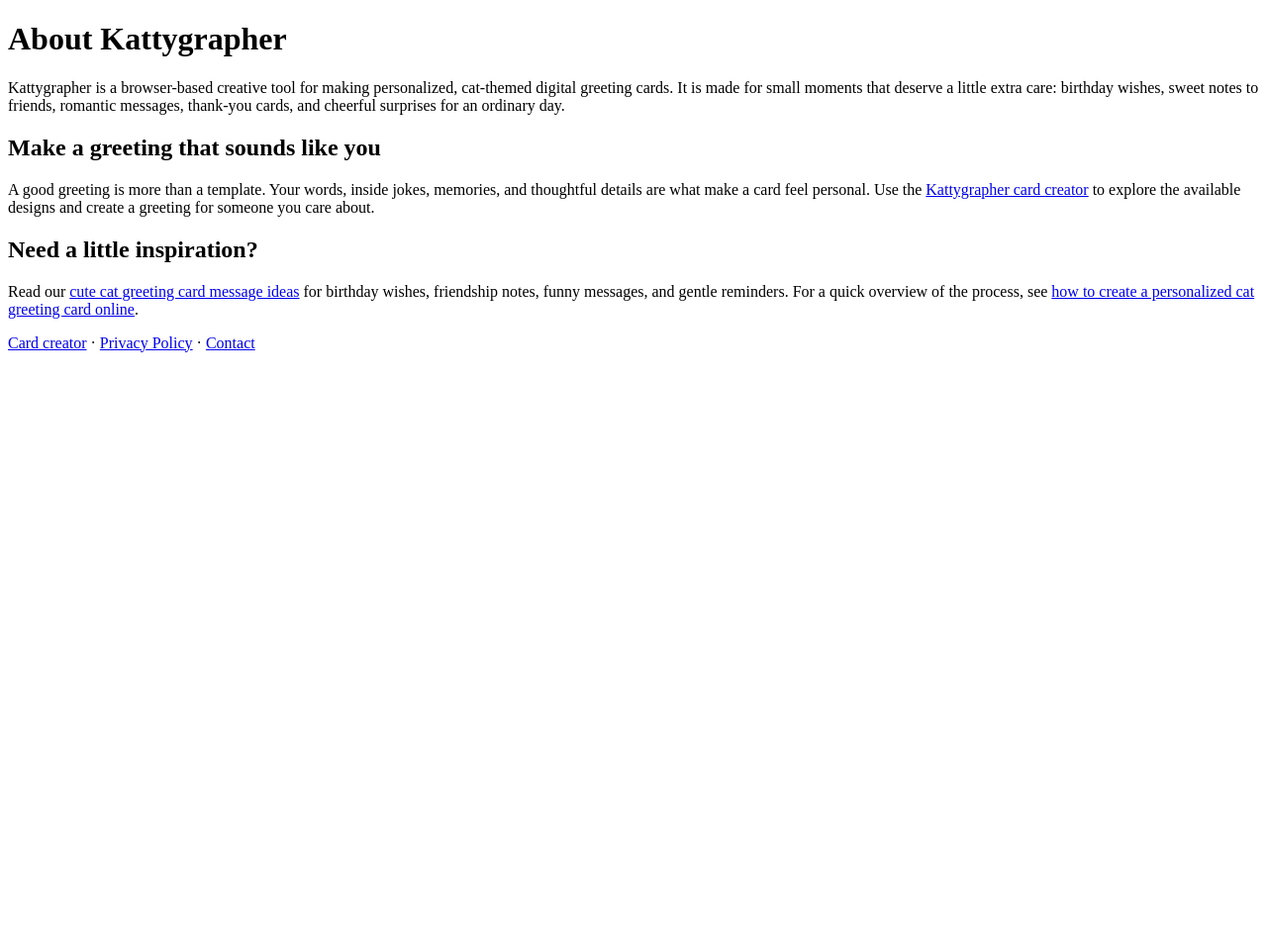
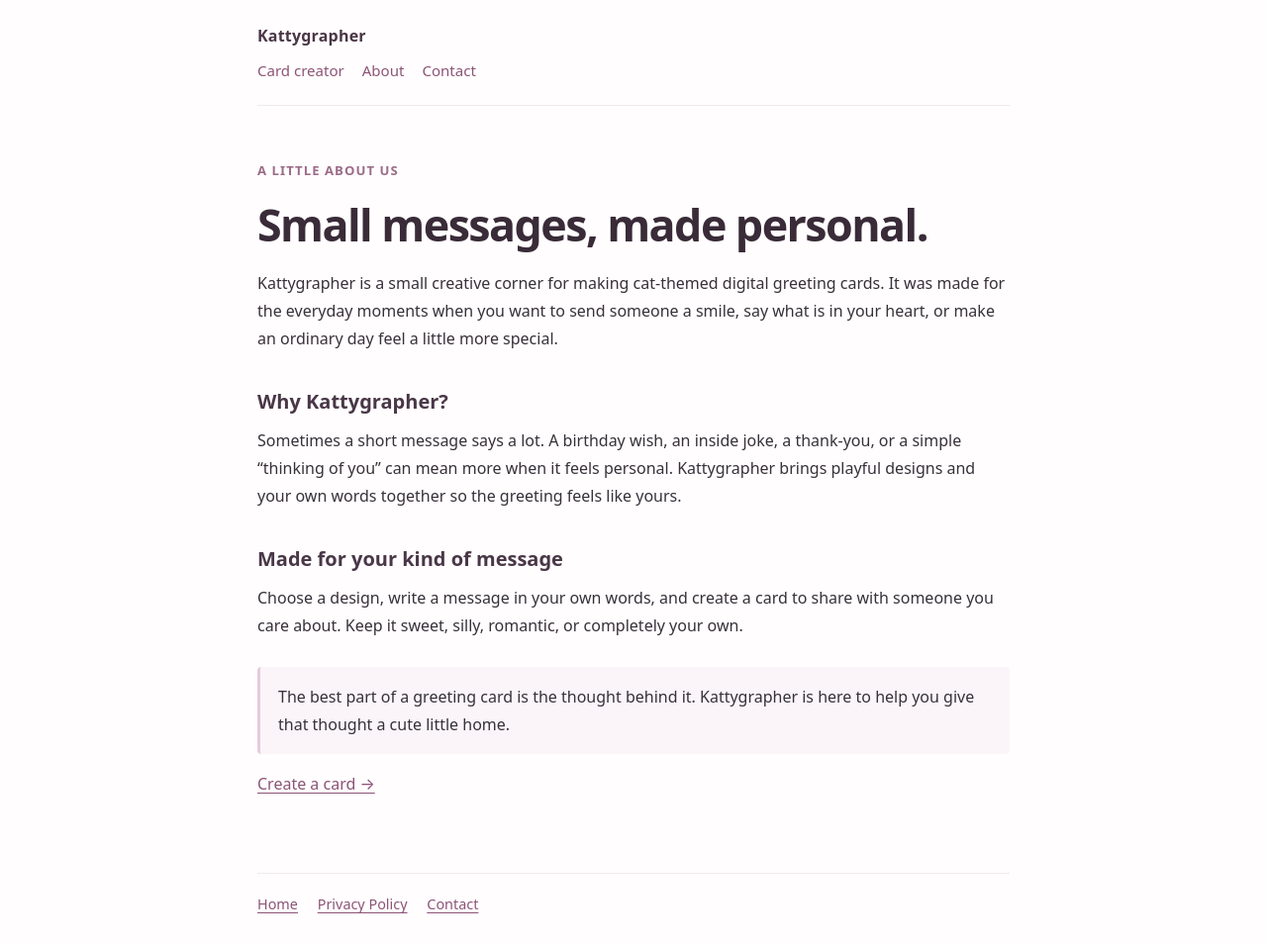
Before and after one commit to letscrackitt/kattygrapher, a plain HTML site: page about.html in a window 1280 px wide. Shown: the whole page at 99% size. Before the commit the page ends 800 px from the top, so only its background shows below. Drawn offline with Linux system fonts and the light colour scheme.

Commit message:
Make About page simple and subtle

```diff
--- a/about.html
+++ b/about.html
@@ -3,25 +3,60 @@
 <head>
   <meta charset="utf-8">
   <meta name="viewport" content="width=device-width, initial-scale=1">
-<title>About Kattygrapher | Personalized Cat Greeting Cards</title>
-<meta name="description" content="Meet Kattygrapher, a browser-based creative tool for making playful cat-themed digital greeting cards with personal messages for people you care about.">
+  <title>About Kattygrapher</title>
+  <meta name="description" content="Learn about Kattygrapher, a simple creative space for making personal cat-themed digital greeting cards for people you care about.">
   <meta name="robots" content="index,follow">
   <link rel="canonical" href="https://kattygrapher.gold24cc.workers.dev/about.html">
   <meta property="og:type" content="website">
   <meta property="og:site_name" content="Kattygrapher">
   <meta property="og:title" content="About Kattygrapher">
-<meta property="og:description" content="Learn about Kattygrapher and create a personalized cat-themed digital greeting card.">
+  <meta property="og:description" content="A little about the idea behind Kattygrapher and making greetings personal.">
   <meta property="og:url" content="https://kattygrapher.gold24cc.workers.dev/about.html">
+  <style>
+    :root { color-scheme: light; }
+    * { box-sizing: border-box; }
+    body { margin: 0; background: #fffdfd; color: #37313a; font: 16px/1.75 system-ui, -apple-system, BlinkMacSystemFont, "Segoe UI", sans-serif; }
+    header, main, footer { width: min(100% - 36px, 760px); margin-inline: auto; }
+    header { padding: 22px 0; border-bottom: 1px solid #f0e9ee; }
+    .brand { color: #4a3546; text-decoration: none; font-weight: 700; letter-spacing: .2px; }
+    nav { display: flex; flex-wrap: wrap; gap: 18px; margin-top: 8px; }
+    nav a, main a, footer a { color: #8c5477; text-underline-offset: 3px; }
+    nav a { font-size: .94rem; text-decoration: none; }
+    nav a:hover { text-decoration: underline; }
+    main { padding: 54px 0 60px; }
+    .eyebrow { color: #9b6b88; font-size: .82rem; font-weight: 650; letter-spacing: .08em; text-transform: uppercase; }
+    h1 { margin: 8px 0 18px; color: #392b38; font-size: clamp(2rem, 5vw, 2.8rem); line-height: 1.2; letter-spacing: -.035em; }
+    h2 { margin: 32px 0 8px; color: #493747; font-size: 1.25rem; }
+    p { margin: 0 0 16px; }
+    .note { margin-top: 28px; padding: 16px 18px; background: #fbf5f9; border-left: 3px solid #e7cbdc; border-radius: 4px; }
+    footer { border-top: 1px solid #f0e9ee; padding: 18px 0 28px; color: #776b76; font-size: .9rem; }
+    footer a { margin-right: 16px; }
+  </style>
 </head>
 <body>
+  <header>
+    <a class="brand" href="/">Kattygrapher</a>
+    <nav aria-label="Main navigation">
+      <a href="/">Card creator</a>
+      <a href="/about.html" aria-current="page">About</a>
+      <a href="/contact.html">Contact</a>
+    </nav>
+  </header>
   <main>
-<h1>About Kattygrapher</h1>
-<p>Kattygrapher is a browser-based creative tool for making personalized, cat-themed digital greeting cards. It is made for small moments that deserve a little extra care: birthday wishes, sweet notes to friends, romantic messages, thank-you cards, and cheerful surprises for an ordinary day.</p>
-<h2>Make a greeting that sounds like you</h2>
-<p>A good greeting is more than a template. Your words, inside jokes, memories, and thoughtful details are what make a card feel personal. Use the <a href="/">Kattygrapher card creator</a> to explore the available designs and create a greeting for someone you care about.</p>
-<h2>Need a little inspiration?</h2>
-<p>Read our <a href="/cute-cat-greeting-card-messages.html">cute cat greeting card message ideas</a> for birthday wishes, friendship notes, funny messages, and gentle reminders. For a quick overview of the process, see <a href="/create-cat-greeting-cards.html">how to create a personalized cat greeting card online</a>.</p>
-<nav aria-label="Site links"><a href="/">Card creator</a> · <a href="/privacy-policy.html">Privacy Policy</a> · <a href="/contact.html">Contact</a></nav>
+    <p class="eyebrow">A little about us</p>
+    <h1>Small messages, made personal.</h1>
+    <p>Kattygrapher is a small creative corner for making cat-themed digital greeting cards. It was made for the everyday moments when you want to send someone a smile, say what is in your heart, or make an ordinary day feel a little more special.</p>
+    <h2>Why Kattygrapher?</h2>
+    <p>Sometimes a short message says a lot. A birthday wish, an inside joke, a thank-you, or a simple “thinking of you” can mean more when it feels personal. Kattygrapher brings playful designs and your own words together so the greeting feels like yours.</p>
+    <h2>Made for your kind of message</h2>
+    <p>Choose a design, write a message in your own words, and create a card to share with someone you care about. Keep it sweet, silly, romantic, or completely your own.</p>
+    <p class="note">The best part of a greeting card is the thought behind it. Kattygrapher is here to help you give that thought a cute little home.</p>
+    <p><a href="/">Create a card →</a></p>
   </main>
+  <footer>
+    <a href="/">Home</a>
+    <a href="/privacy-policy.html">Privacy Policy</a>
+    <a href="/contact.html">Contact</a>
+  </footer>
 </body>
 </html>
```
Lines whose indentation alone changed are shown as unchanged.
